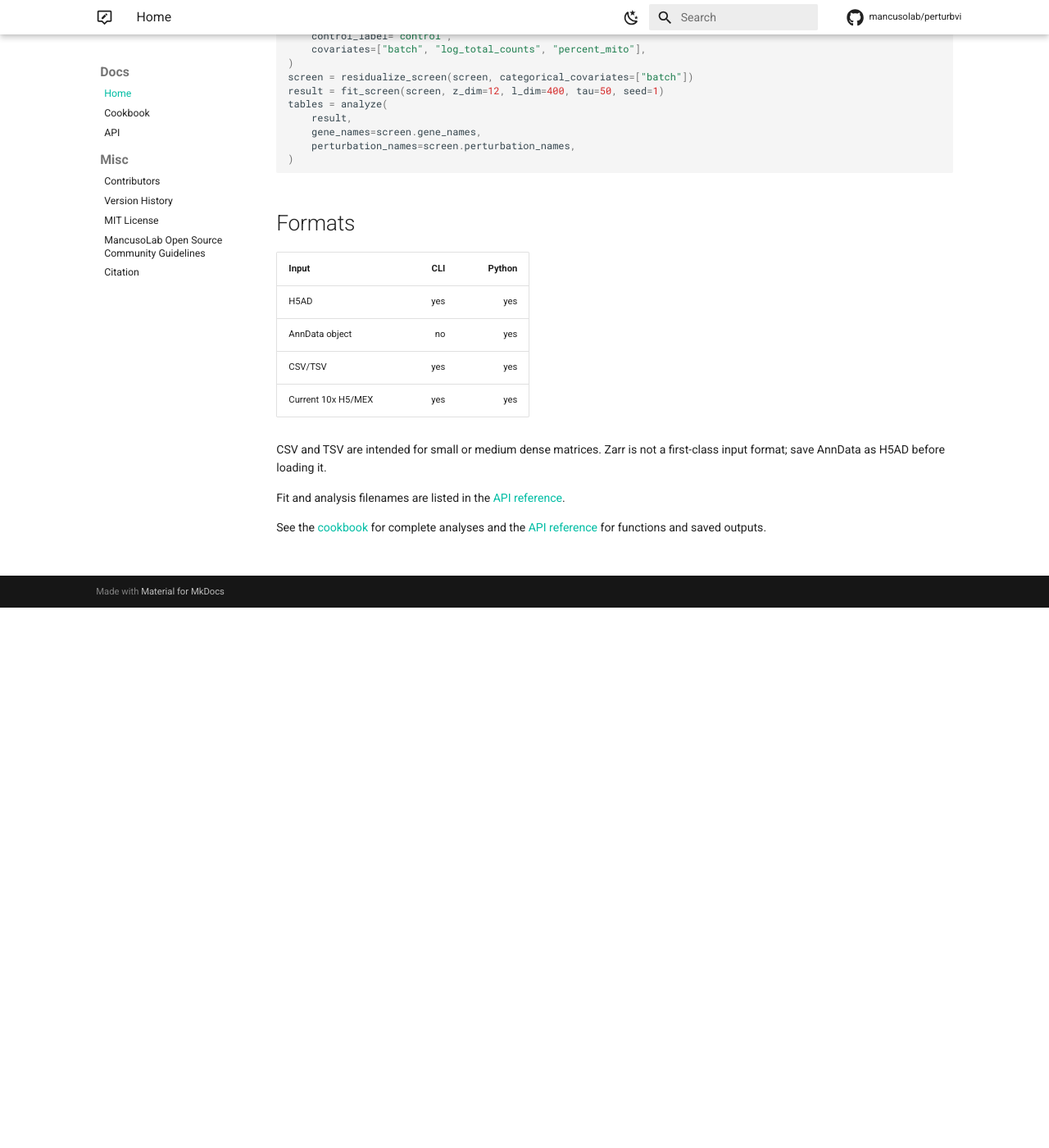
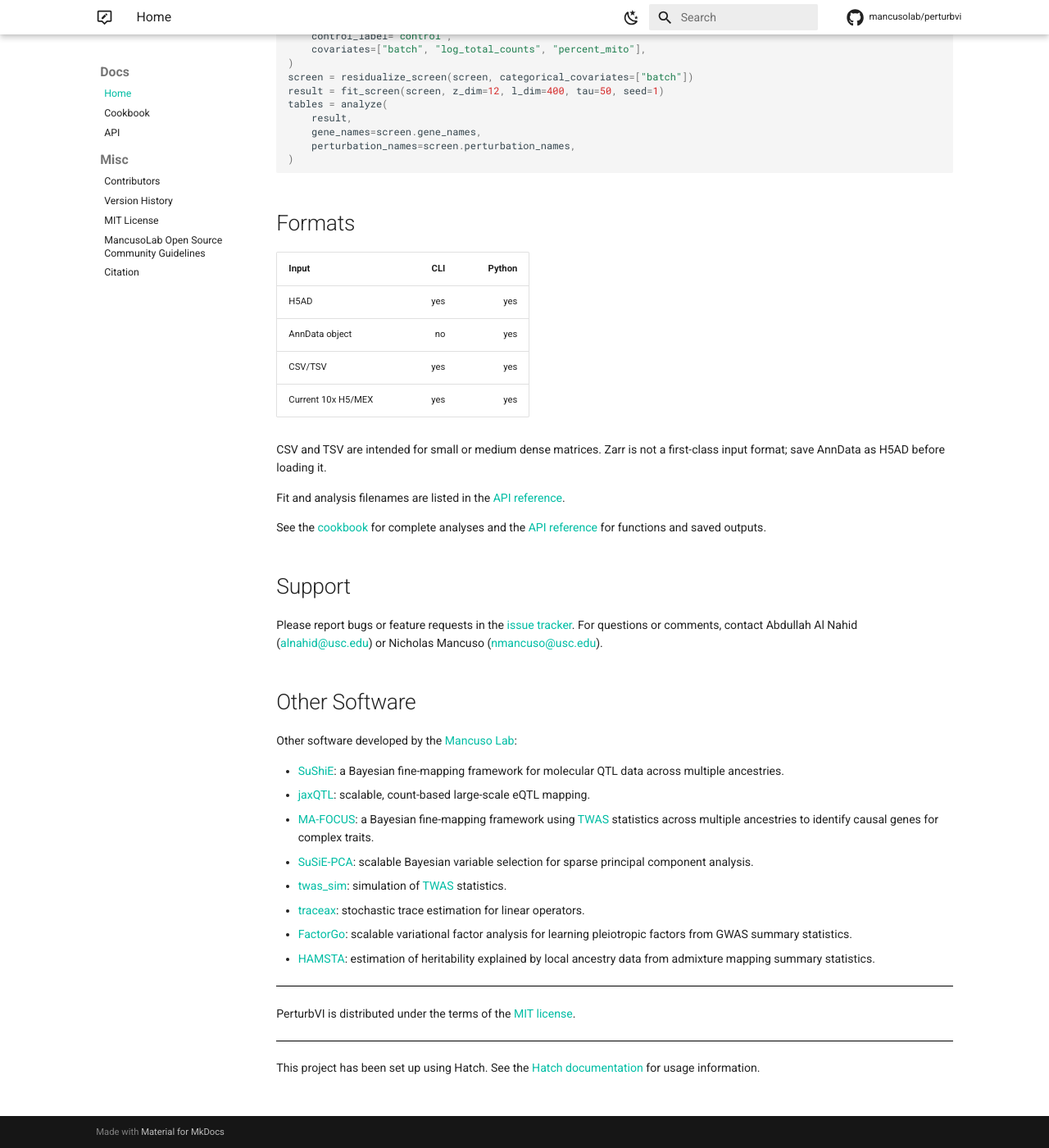
Before and after one commit to mancusolab/perturbvi, an MkDocs documentation site: the page built from docs/index.md, in a window 1280 px wide and 1400 px high, scrolled down 1229 px. Shown: the whole window at 82% size. Built offline with MkDocs 1.6.1 and Material for MkDocs 9.7.7, drawn with Linux system fonts in a browser that asks for light colours; comment, search, counter and statistics services are not loaded; before the commit the page ends 1970 px from its top, so only the background shows below that.

Commit message:
chore: update docs

```diff
--- a/docs/index.md
+++ b/docs/index.md
@@ -96,3 +96,43 @@ Fit and analysis filenames are listed in the
 
 See the [cookbook](cookbook.md) for complete analyses and the [API
 reference](api.md) for functions and saved outputs.
+
+## Support
+
+Please report bugs or feature requests in the
+[issue tracker](https://github.com/mancusolab/perturbvi/issues). For questions
+or comments, contact Abdullah Al Nahid (<alnahid@usc.edu>) or Nicholas Mancuso
+(<nmancuso@usc.edu>).
+
+## Other Software
+
+Other software developed by the [Mancuso Lab](https://www.mancusolab.com/):
+
+- [SuShiE](https://github.com/mancusolab/sushie): a Bayesian fine-mapping
+  framework for molecular QTL data across multiple ancestries.
+- [jaxQTL](https://github.com/mancusolab/jaxqtl): scalable, count-based
+  large-scale eQTL mapping.
+- [MA-FOCUS](https://github.com/mancusolab/ma-focus): a Bayesian fine-mapping
+  framework using [TWAS](https://www.nature.com/articles/ng.3506) statistics
+  across multiple ancestries to identify causal genes for complex traits.
+- [SuSiE-PCA](https://github.com/mancusolab/susiepca): scalable Bayesian
+  variable selection for sparse principal component analysis.
+- [twas_sim](https://github.com/mancusolab/twas_sim): simulation of
+  [TWAS](https://www.nature.com/articles/ng.3506) statistics.
+- [traceax](https://github.com/mancusolab/traceax): stochastic trace
+  estimation for linear operators.
+- [FactorGo](https://github.com/mancusolab/factorgo): scalable variational
+  factor analysis for learning pleiotropic factors from GWAS summary
+  statistics.
+- [HAMSTA](https://github.com/tszfungc/hamsta): estimation of heritability
+  explained by local ancestry data from admixture mapping summary statistics.
+
+---
+
+PerturbVI is distributed under the terms of the
+[MIT license](https://spdx.org/licenses/MIT.html).
+
+---
+
+This project has been set up using Hatch. See the
+[Hatch documentation](https://hatch.pypa.io/) for usage information.
```
Also changed, not shown: README.md (+36 -3 lines).
